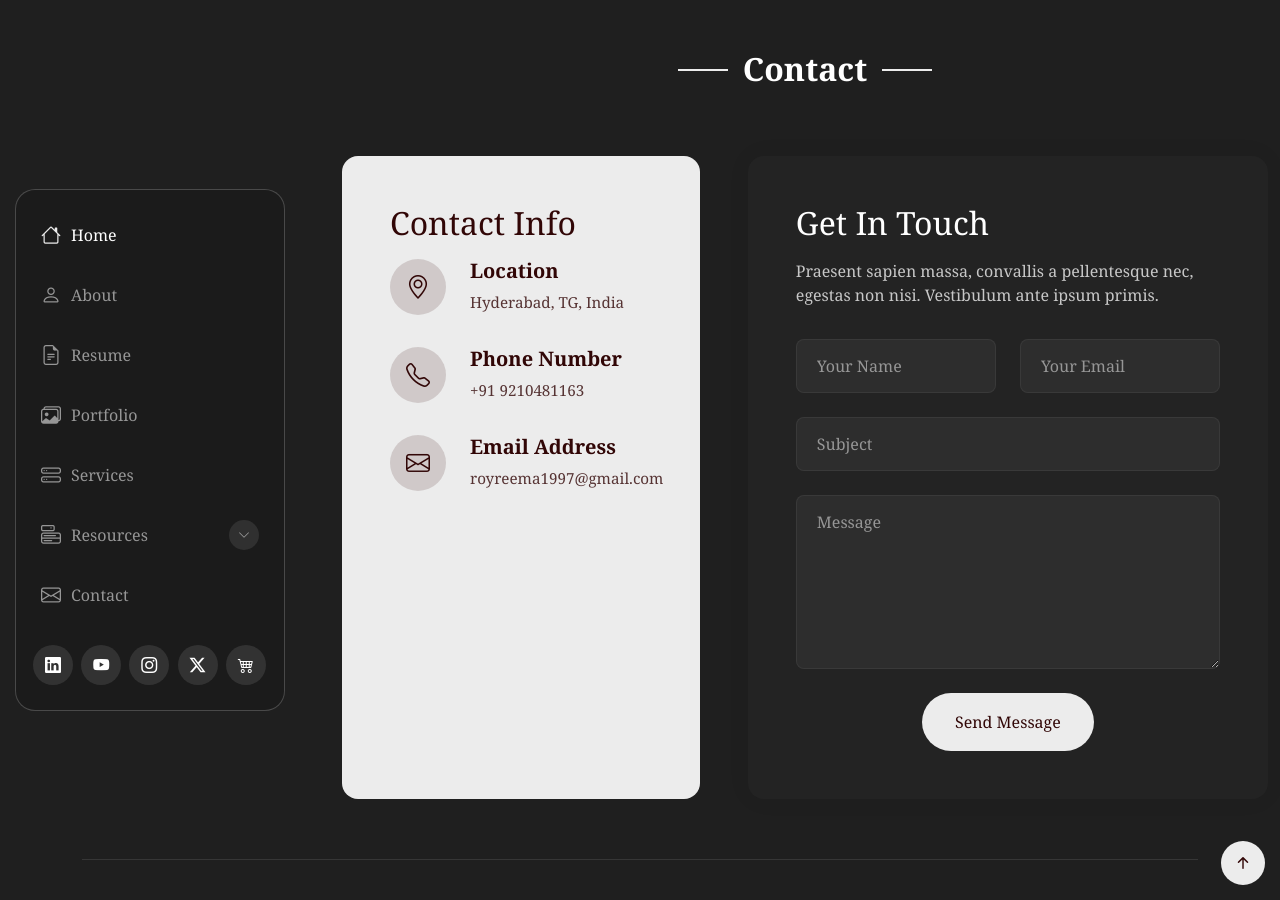
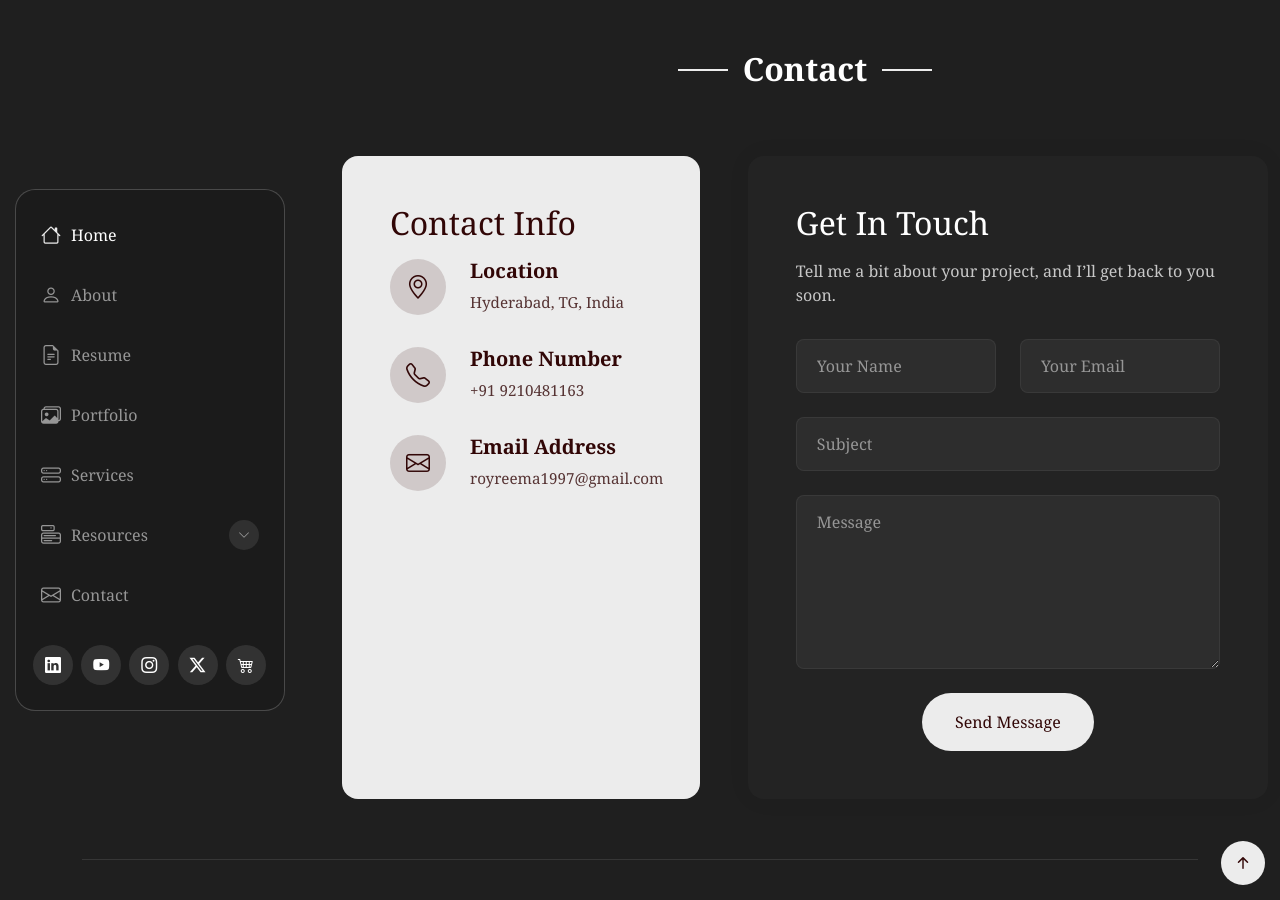
Before and after one commit to iamreemaroy/Reema-Roy, a Jekyll site: the page index.html, which Jekyll copies as it is, in a window 1280 px wide and 900 px high, scrolled down 5827 px. Built offline with Jekyll 4.4.1, drawn with Linux system fonts in a browser that asks for light colours.

Commit message:
Update contact form message in index.html

```diff
--- a/index.html
+++ b/index.html
@@ -651,7 +651,7 @@
           <div class="col-lg-7">
             <div class="contact-form">
               <h3>Get In Touch</h3>
-              <p>Praesent sapien massa, convallis a pellentesque nec, egestas non nisi. Vestibulum ante ipsum primis.</p>
+              <p>Tell me a bit about your project, and I’ll get back to you soon.</p>
 
               <form action="forms/contact.php" method="post" class="php-email-form">
                 <div class="row gy-4">
```
